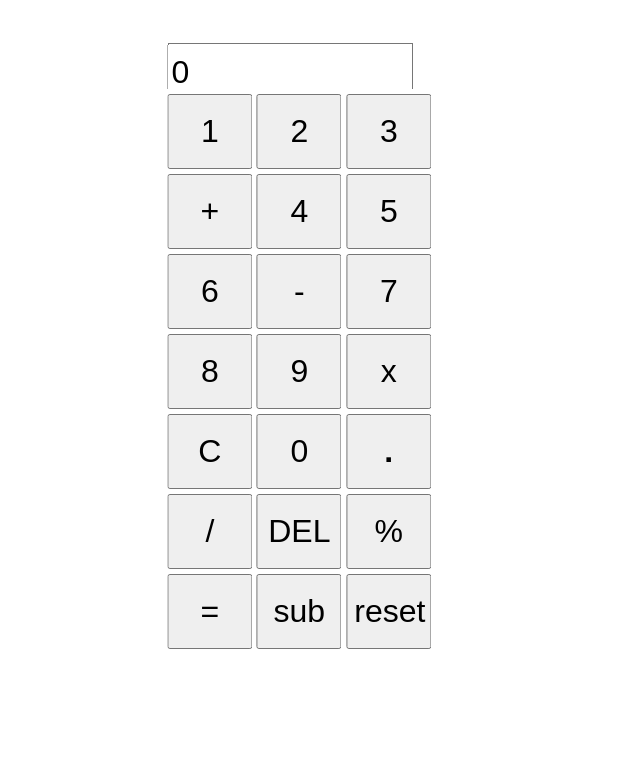
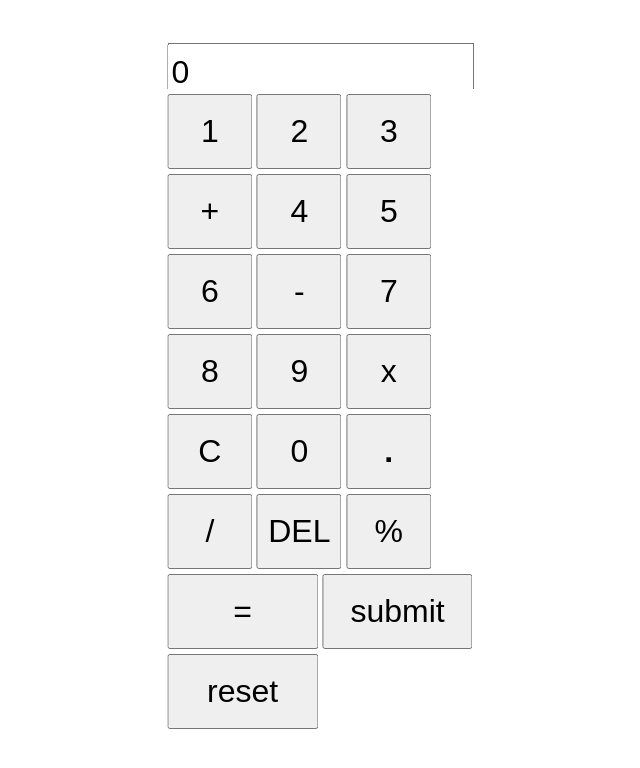
Before and after one commit to santhanalakshmi0811/calculator_knockoutjs, a plain HTML site: page index.html in a window 1280 px wide. Shown: the whole page, without its empty margins (319-959 px from the left). Drawn offline with Linux system fonts and the light colour scheme.

Commit message:
First Commit

```diff
--- a/css/style.css
+++ b/css/style.css
@@ -7,7 +7,7 @@ body {
           user-select: none;
 }
 #input_num{
-  width: 80%;
+  width: 100%;
   height: 60px;
   font-size: xx-large;
 }
--- a/index.html
+++ b/index.html
@@ -2,7 +2,6 @@
 	<head>
 	    <meta name="viewport" content="width=device-width, initial-scale=1">
 	    <link href="css/style.css" rel="stylesheet" type="text/css" />
-	    <!--<link href="https://cdnjs.cloudflare.com/ajax/libs/twitter-bootstrap/4.0.0-beta/css/bootstrap.min.css" rel="stylesheet">--->
 
 	    <script src="js/knockout.js"></script>
 	    <script src="js/main.js" defer="defer"></script>
@@ -30,7 +29,8 @@
 					            click: onClick,
 					            style: {
 					              cursor: onClick === '' ? 'default' : 'pointer',
-					              'font-weight': text === '.' ? 700 : 400
+					              'font-weight': text === '.' ? 700 : 400 ,
+					              'width': text === 'submit'||text === 'reset'||text === '='? '49%' : ''
 					            }">
 		       </button>
 	               <!--/ko-->
--- a/js/main.js
+++ b/js/main.js
@@ -28,7 +28,7 @@ function CalculatorViewModel() {
     { text: 'DEL', onClick: deleteDigit },
     { text: '%', onClick: clickOperator },
     { text: '=', onClick: getTotal },
-    { text: 'sub', onClick: getTotal },
+    { text: 'submit', onClick: getTotal },
     { text: 'reset', onClick: clear}
   ];
 
```
